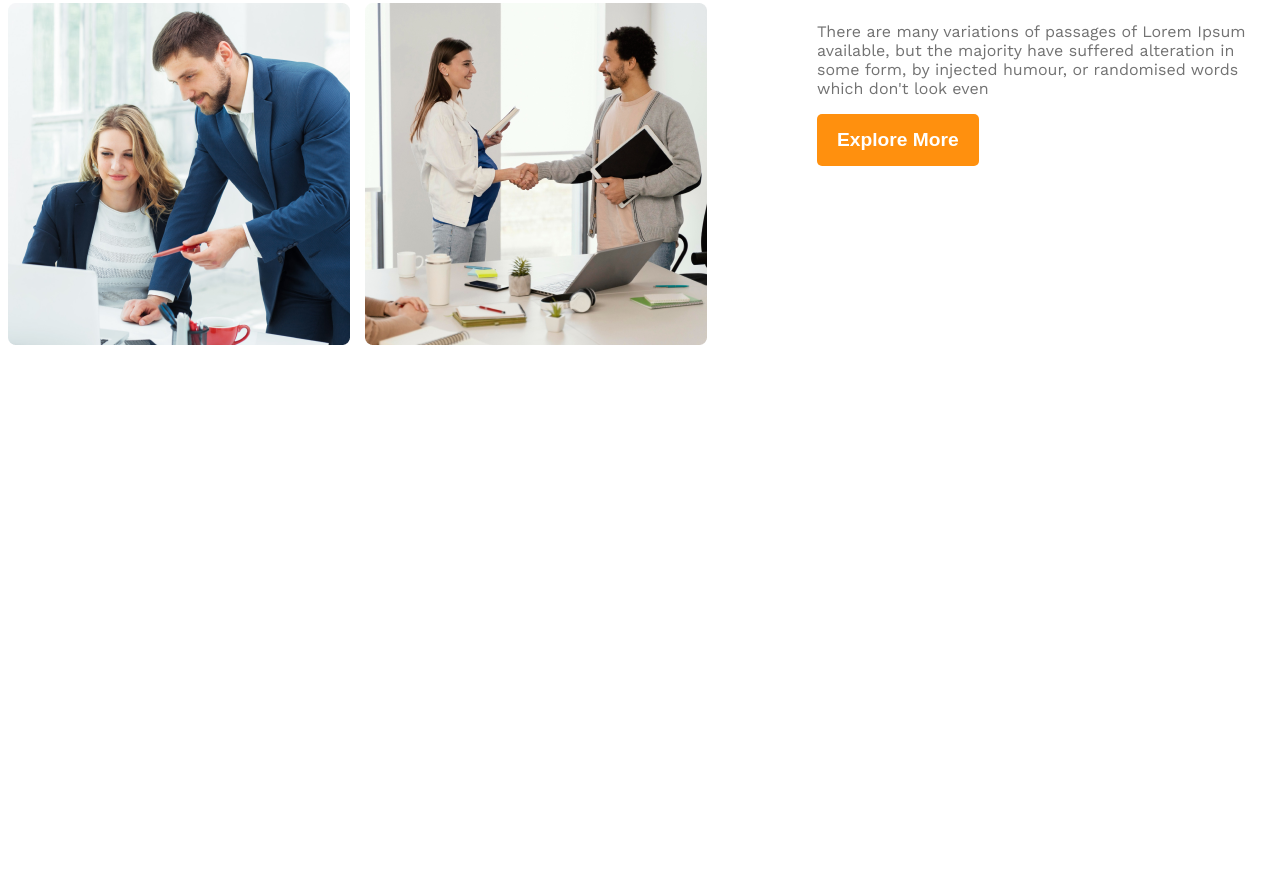
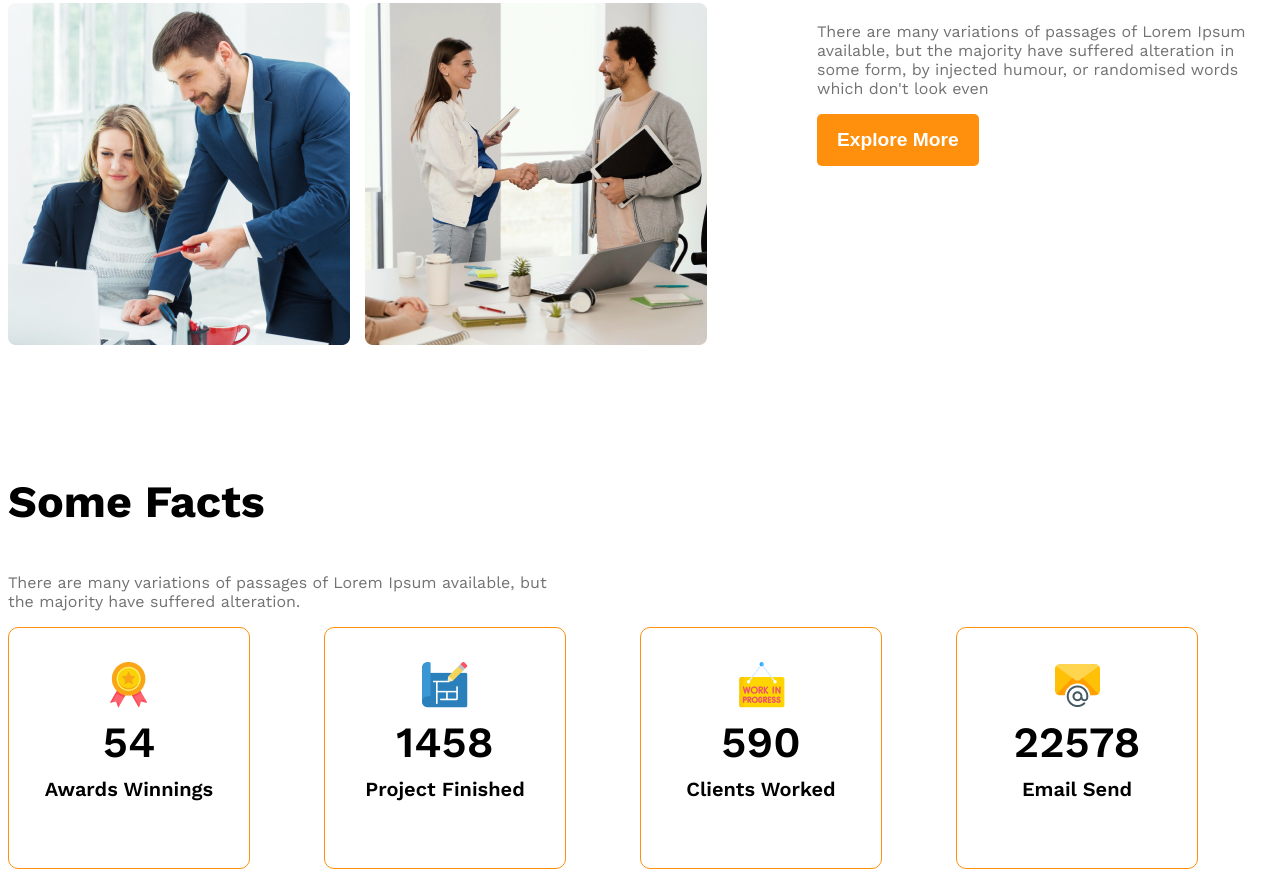
Before and after one commit to devmizanur/g3-architects-website, a plain HTML site: page index.html in a window 1280 px wide. Shown: the part 1565-2442 px from the top of the page. Before the commit the page ends 1918 px from the top, so only its background shows below. Drawn offline with nearby package versions, Linux system fonts and the light colour scheme.

Commit message:
feature will section basic stucture and fact section completed

```diff
--- a/index.html
+++ b/index.html
@@ -40,6 +40,48 @@
       <button class="primary-btn">Explore More</button>
     </div>
   </section>
+   <!--features will enjoy section-->
+   <section></section>
+   <!--some facts section-->
+   <section class="some-facts">
+    <h3 class="some-facts-title">Some Facts</h3>
+    <p class=" fact-des text-light-gray">There are many variations of passages of Lorem Ipsum available, but the majority have suffered alteration.</p>
+
+    <div class="fact-container">
+
+      <div class="fact display-flex">
+        <div>
+          <img src="./images/icons/ribon.png" alt="" class="fact-icon">
+        <h4 class="fact-number">54</h4>
+        <h5 class="fact-name">Awards Winnings</h5>
+        </div>
+    </div>
+
+      <div class="fact display-flex">
+        <div>
+          <img src="./images/icons/projects.png" alt="" class="fact-icon">
+        <h4 class="fact-number">1458</h4>
+        <h5 class="fact-name">Project Finished</h5>
+        </div>
+      </div>
+
+      <div class="fact display-flex">
+        <div>
+          <img src="./images/icons/customers.png" alt="" class="fact-icon">
+        <h4 class="fact-number">590</h4>
+        <h5 class="fact-name">Clients Worked</h5>
+        </div>
+      </div>
+
+      <div class="fact display-flex">
+        <div>
+          <img src="./images/icons/email.png" alt="" class="fact-icon">
+        <h4 class="fact-number">22578</h4>
+        <h5 class="fact-name">Email Send</h5>
+        </div>
+      </div>
+    </div>
+   </section>
   </main>
   <footer>
   </footer>
--- a/style.css
+++ b/style.css
@@ -108,6 +108,40 @@
     }
   }
 
+  /*some-facts styles*/
+  .some-facts-title{
+    font-size: 2.8rem;
+    font-weight: 700;
+  }
+  .fact-container{
+    display: grid;
+    grid-template-columns: repeat(4, 1fr);
+  }
+  .fact{
+    border: 1px solid #FF900E;
+    width: 240px;
+    height: 240px;
+    border-radius: 10px;
+    text-align: center;
+    align-items: center;
+    justify-content: center;
+
+  }
+  .fact-number{
+    font-size: 2.7rem;
+    font-weight: 600;
+    margin-top: 5px;
+    margin-bottom: 10px;
+  }
+  .fact-name{
+    font-size: 1.25rem;
+    font-weight: 600;
+    margin-top: 10px;
+  }
+  .fact-des{
+    max-width: 540px;
+  }
+
   /*medium device responsive*/
   @media screen and (min-width:576px) and (max-width:992px){
     .teams{
```
